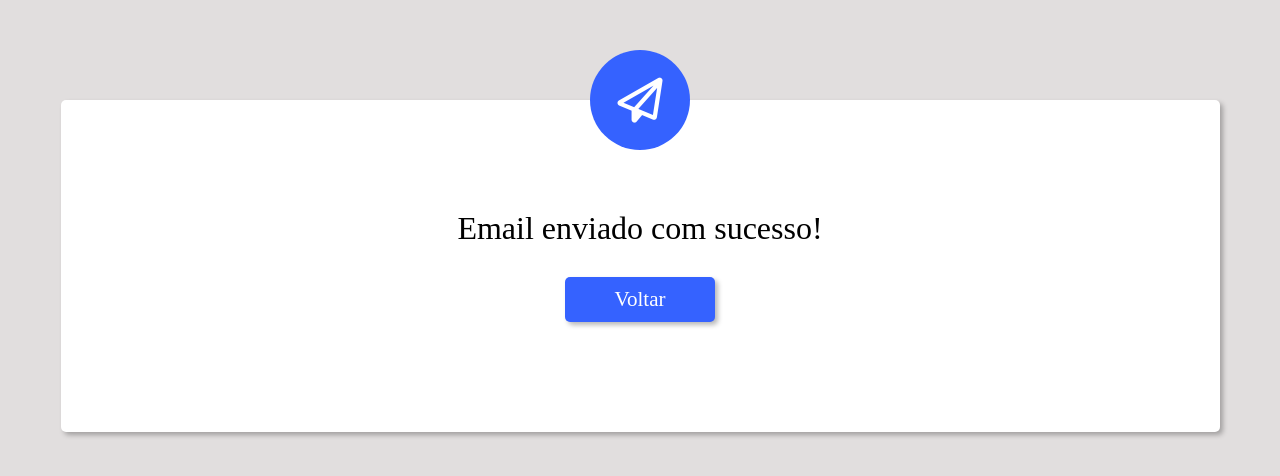
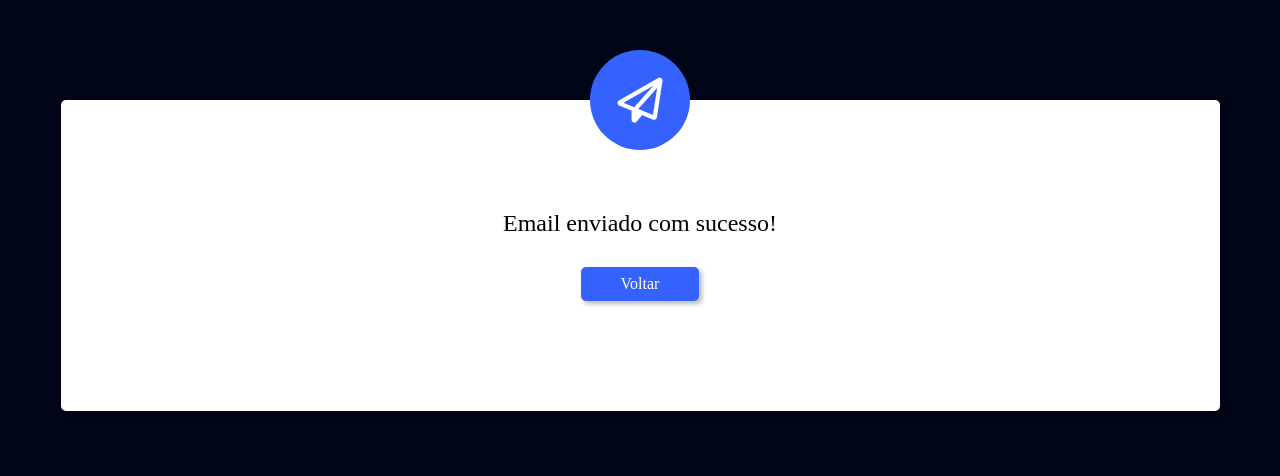
Before and after one commit to meugit204/formulario-send, a plain HTML site: page sucesso.html in a window 1280 px wide. Drawn offline with Linux system fonts and the light colour scheme.

Commit message:
form final

```diff
--- a/css/sucesso.css
+++ b/css/sucesso.css
@@ -7,7 +7,7 @@
   body {
     width: 100%;
     height: 100%;
-    background-color: #e1dede;
+    background-color: #000518;
     padding: 0 15px;
   }
   .enviado {
@@ -41,16 +41,16 @@
       text-align: center;
   }
   .enviado h1 {
-    font-size: 2rem;
+    font-size: 1.5rem;
     text-align: center;
     font-weight: normal;
   }
   .enviado a {
-    padding: 10px 50px;
+    padding: 8px 40px;
     background-color: #3562ff;
     color: #fff;
     border-radius: 5px;
-    font-size: 21px;
+    font-size: 16px;
     text-decoration: none;
     cursor: pointer;
     font-weight: normal;
```
Also changed, not shown: css/style.css (+7 -1 lines).
